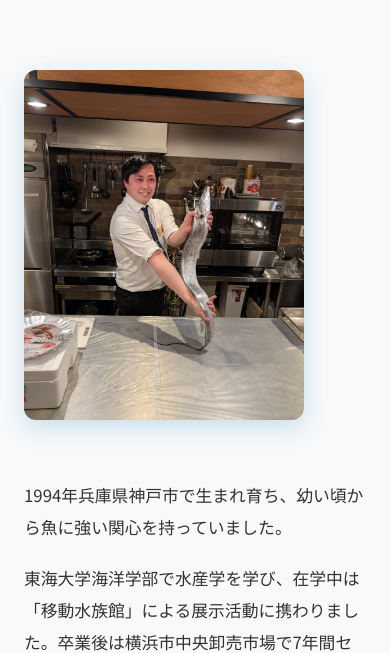
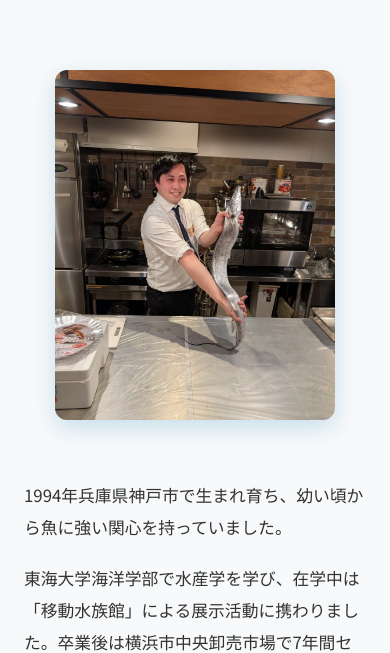
Before and after one commit to tttaichi/sakana-consultant, a plain HTML site: page index.html in a window 390 px wide. Shown: the part 198-851 px from the top of the page. Drawn offline with nearby package versions, Linux system fonts and the light colour scheme.

Commit message:
Update style.css

```diff
--- a/css/style.css
+++ b/css/style.css
@@ -91,7 +91,6 @@ h1, h2, h3, h4 {
   margin-bottom: 40px;
   padding-left: 20px;
 }
-
 .profile-header h2 {
   font-size: 1.8rem;
   color: #0077b6;
@@ -100,12 +99,11 @@ h1, h2, h3, h4 {
 }
 
 .profile-name {
-  font-size: 1.5rem; /* ← 少し小さめに調整 */
+  font-size: 1.5rem;
   font-weight: 700;
   color: #0077b6;
   margin-bottom: 8px;
 }
-
 .profile-name-en {
   font-size: 1rem;
   color: #666;
@@ -143,7 +141,6 @@ h1, h2, h3, h4 {
   color: #333;
   margin-bottom: 0;
 }
-
 .profile-intro p {
   margin-bottom: 1.2rem;
 }
@@ -173,13 +170,11 @@ h1, h2, h3, h4 {
   overflow: hidden;
   box-shadow: 0 2px 8px rgba(0, 0, 0, 0.05);
 }
-
 .profile-table td {
   padding: 12px 15px;
   border-bottom: 1px solid #e9ecef;
   font-size: 0.95rem;
 }
-
 .profile-table td:first-child {
   background-color: #f8f9ff;
   font-weight: 600;
@@ -187,11 +182,9 @@ h1, h2, h3, h4 {
   width: 100px;
   white-space: nowrap;
 }
-
 .profile-table td:last-child {
   color: #444;
 }
-
 .profile-table tr:last-child td {
   border-bottom: none;
 }
@@ -334,10 +327,18 @@ footer,
     text-align: center;
   }
 
+  .profile-image-container {
+    display: flex;
+    justify-content: center;
+    align-items: center;
+    width: 100%;
+  }
+
   .profile-image-new {
     width: 280px;
     height: 350px;
     margin: 0 auto;
+    display: block;
   }
 
   .profile-content {
```
